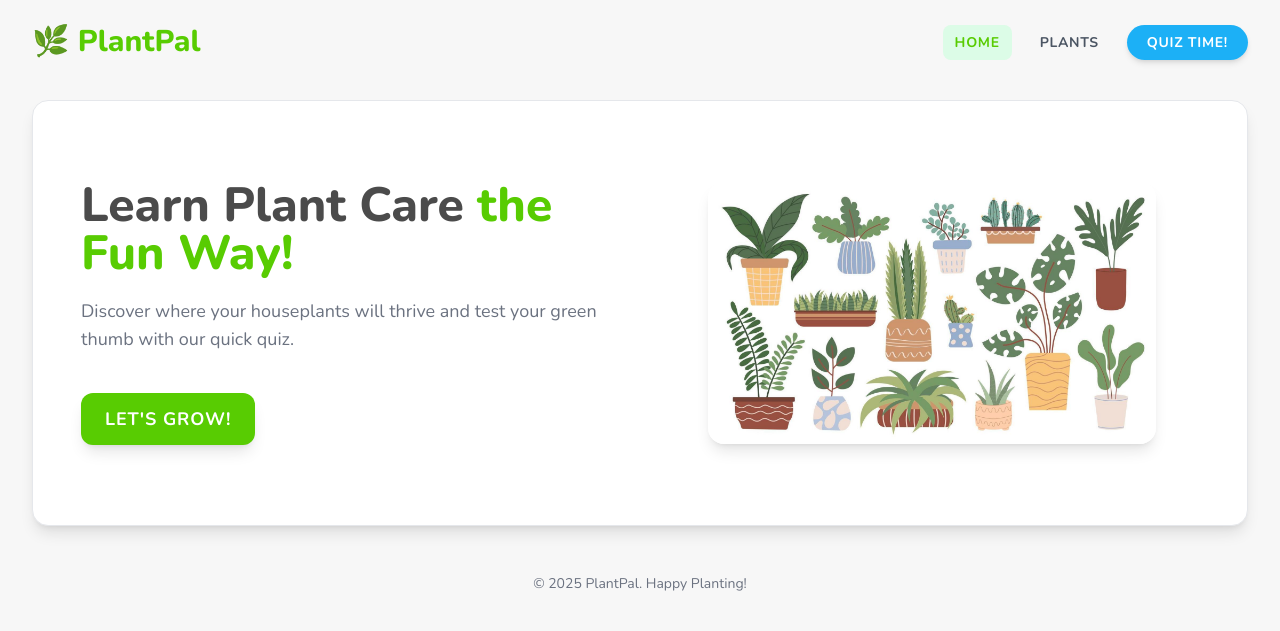
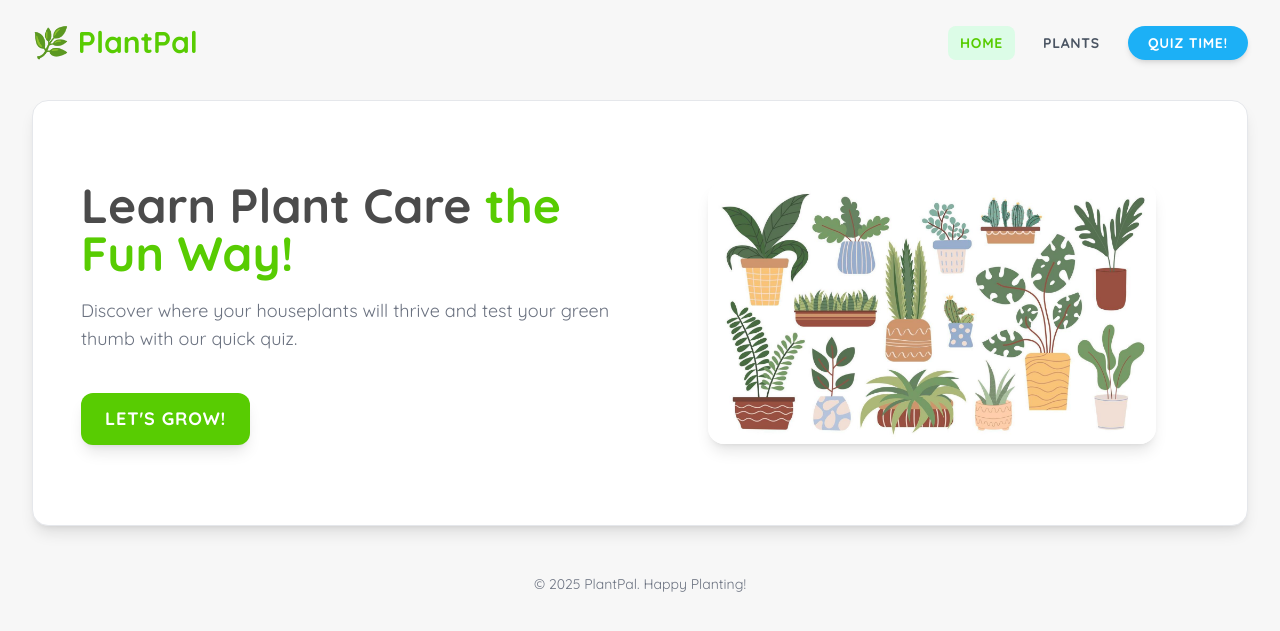
Before and after one commit to tvytran/UIDesignPlants, a Flask app: page / in a window 1280 px wide. Shown: the top 631 px of the page. Run offline with Flask 3, Linux system fonts and the light colour scheme; some libraries are stand-ins or nearby versions.

Commit message:
Changed fonts

```diff
--- a/templates/base.html
+++ b/templates/base.html
@@ -12,7 +12,7 @@
           theme: {
             extend: {
               fontFamily: {
-                sans: ['Nunito', 'sans-serif'], // Use Nunito as the primary font
+                sans: ['Quicksand', 'sans-serif'], // Use Quicksand as the primary font
               },
               colors: {
                 'duo-green': '#58CC02',
@@ -27,14 +27,14 @@
         }
       </script>
     {% block extra_css %}{% endblock %}
-    <!-- Google Fonts - Nunito -->
+    <!-- Google Fonts - Quicksand -->
     <link rel="preconnect" href="https://fonts.googleapis.com">
     <link rel="preconnect" href="https://fonts.gstatic.com" crossorigin>
-    <link href="https://fonts.googleapis.com/css2?family=Nunito:wght@400;700;800&display=swap" rel="stylesheet">
+    <link href="https://fonts.googleapis.com/css2?family=Quicksand:wght@400;500;600;700&display=swap" rel="stylesheet">
     <style>
-        /* Apply Nunito globally */
+        /* Apply Quicksand globally */
         body {
-            font-family: 'Nunito', sans-serif;
+            font-family: 'Quicksand', sans-serif;
         }
         /* Add a subtle pattern like Duolingo's background? Optional */
         /* body { background-image: url(...); } */
```
